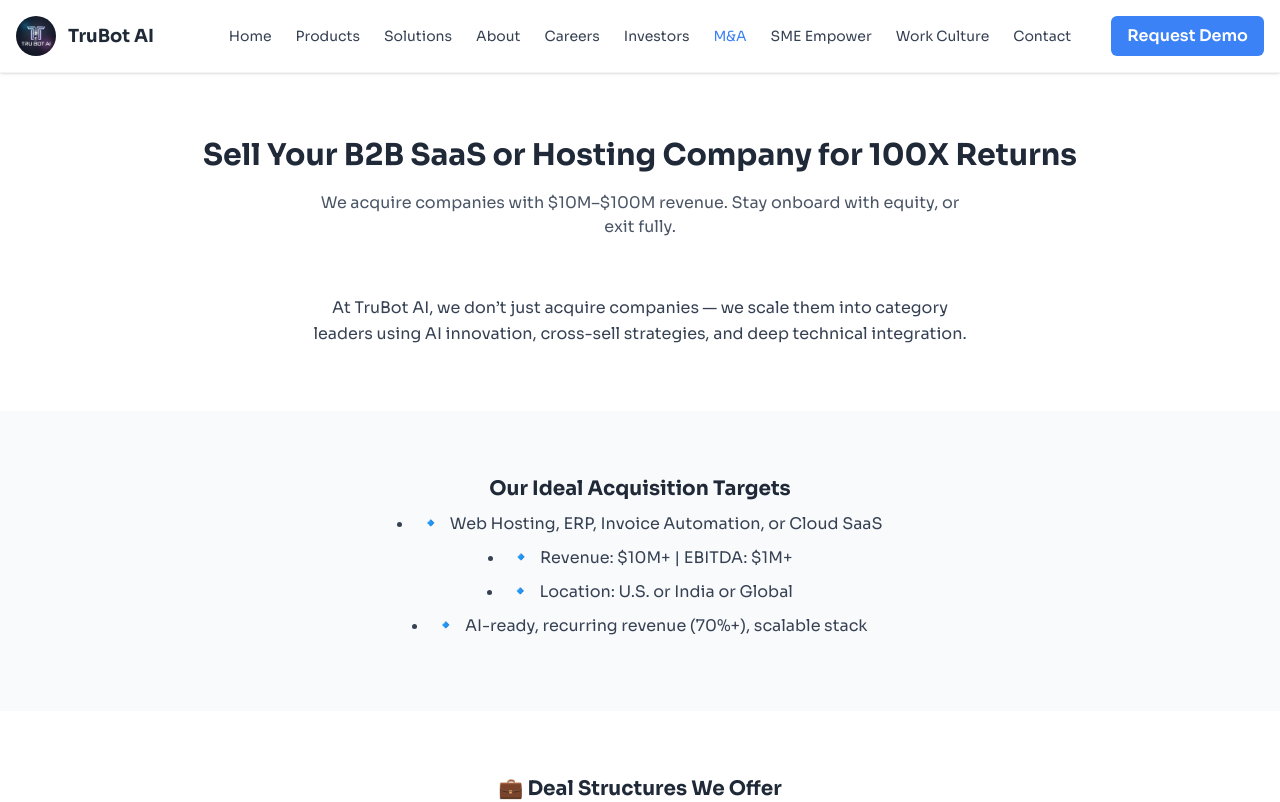
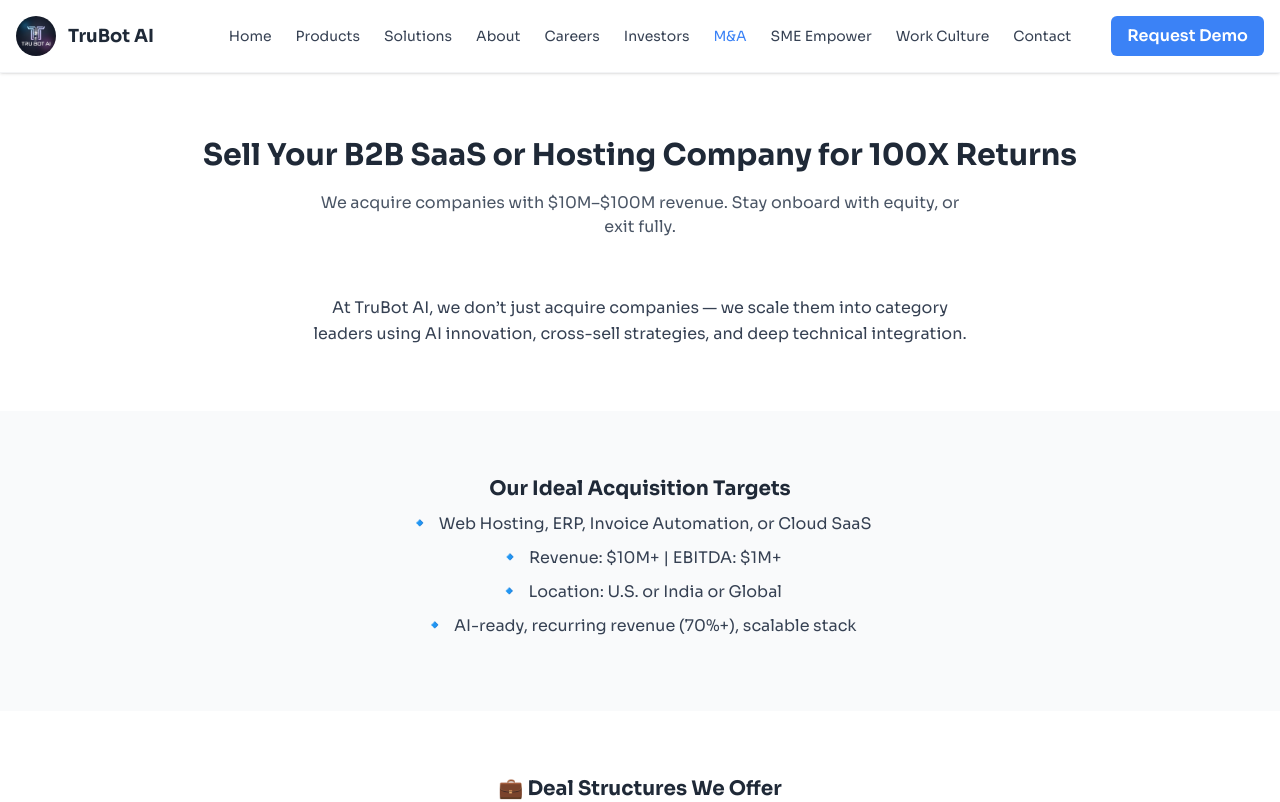
Before and after one commit to trubotai/trubot_ai_web, a Next.js app: page /mna in a window 1280 px wide. Shown: the top 802 px of the page. Built offline with nearby package versions, Linux system fonts and the light colour scheme.

Commit message:
remove dot from start of <li>

```diff
--- a/app/investors/page.tsx
+++ b/app/investors/page.tsx
@@ -47,6 +47,7 @@ const Page = () => {
       {/* Investor Snapshot */}
       <PageLayout className="animate-fade-slide-up">
         <BulletList
+          iconPrefix="📈"
           title="📊 Investor Snapshot"
           align="center"
           items={snapshotList}
--- a/app/ui/components/BulletList.tsx
+++ b/app/ui/components/BulletList.tsx
@@ -36,12 +36,16 @@ const BulletList = ({
 
       <ul
         role="list"
-        className={`list-disc ${
+        className={`${
           align === "center" ? "list-inside" : "pl-5"
         } text-gray-700 leading-relaxed`}
       >
         {items.map((item, idx) => (
-          <li key={idx} role="listitem" className={itemSpacing}>
+          <li
+            key={idx}
+            role="listitem"
+            className={`${itemSpacing} leading-relaxed transition-transform duration-300 hover:translate-x-1`}
+          >
             {iconPrefix && (
               <span className="mr-2 text-lg leading-none">{iconPrefix}</span>
             )}
```
